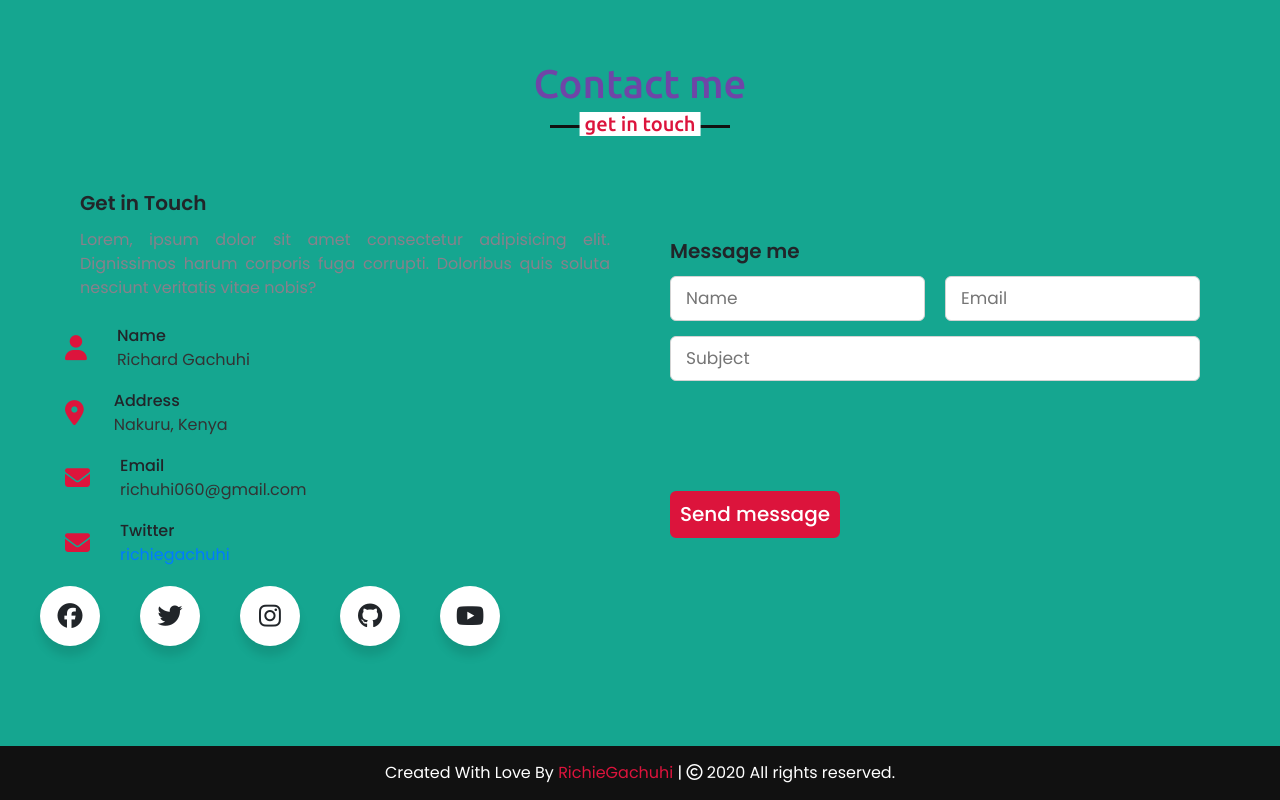
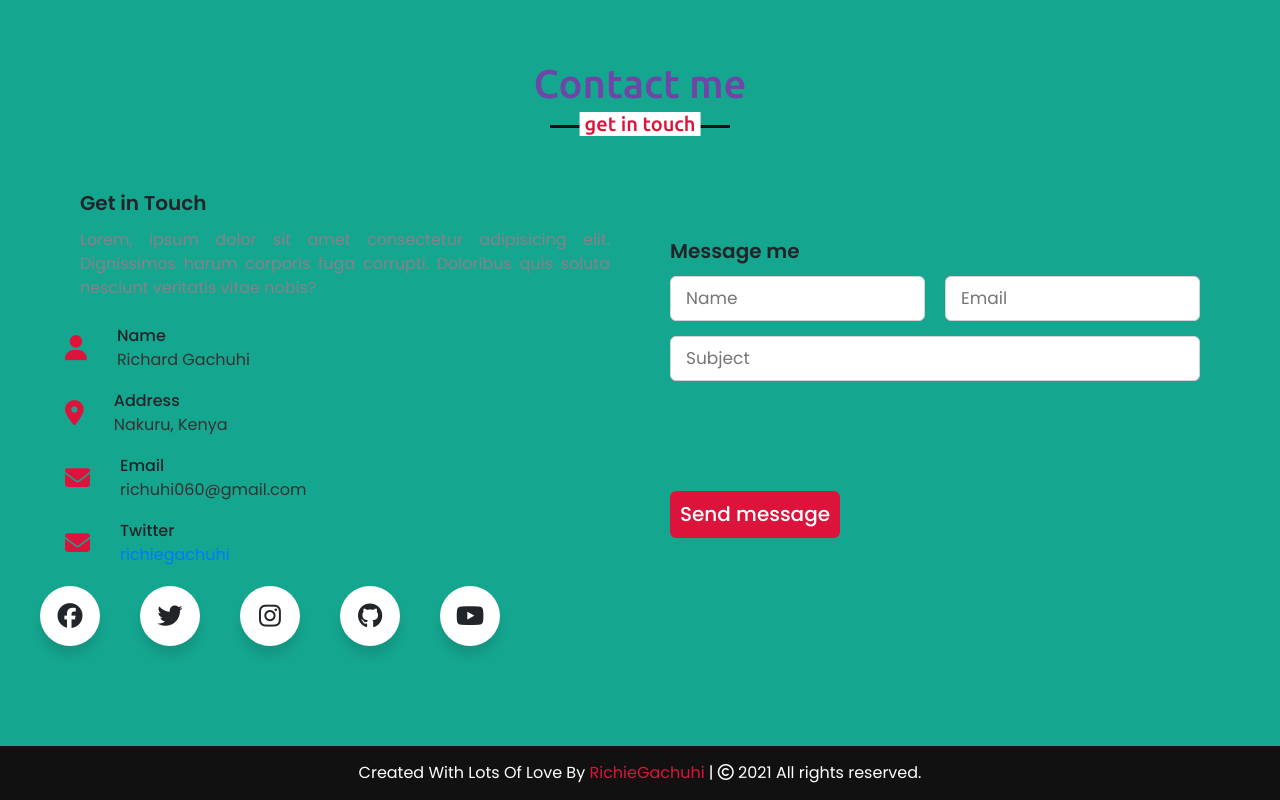
Before and after one commit to richie060/richie060blog, a plain HTML site: page index.html in a window 1280 px wide. Shown: the part 3367-4167 px from the top of the page. Drawn offline with nearby package versions, Linux system fonts and the light colour scheme.

Commit message:
Update index.html

```diff
--- a/index.html
+++ b/index.html
@@ -420,7 +420,7 @@ YouTube</div>
 
    <!-- footer section  -->
     <footer>
-        <span>Created With Love By <a href="#">RichieGachuhi</a> | <span class="far fa-copyright"></span> 2020 All rights reserved.</span>
+        <span>Created With Lots Of Love By <a href="#">RichieGachuhi</a> | <span class="far fa-copyright"></span> 2021 All rights reserved.</span>
     </footer>
 
 
```
